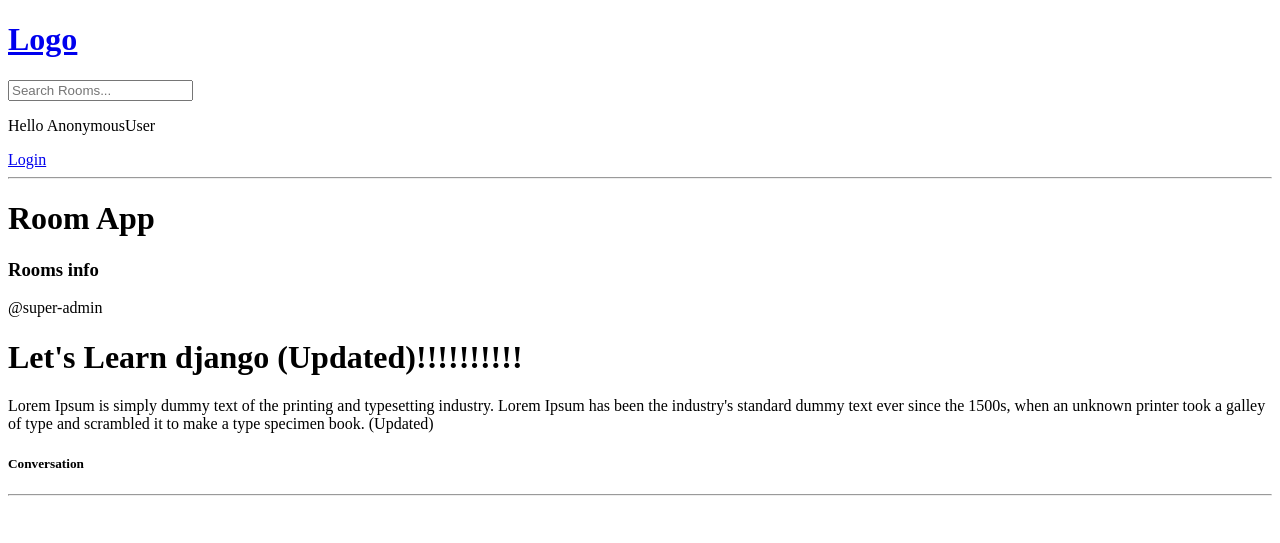
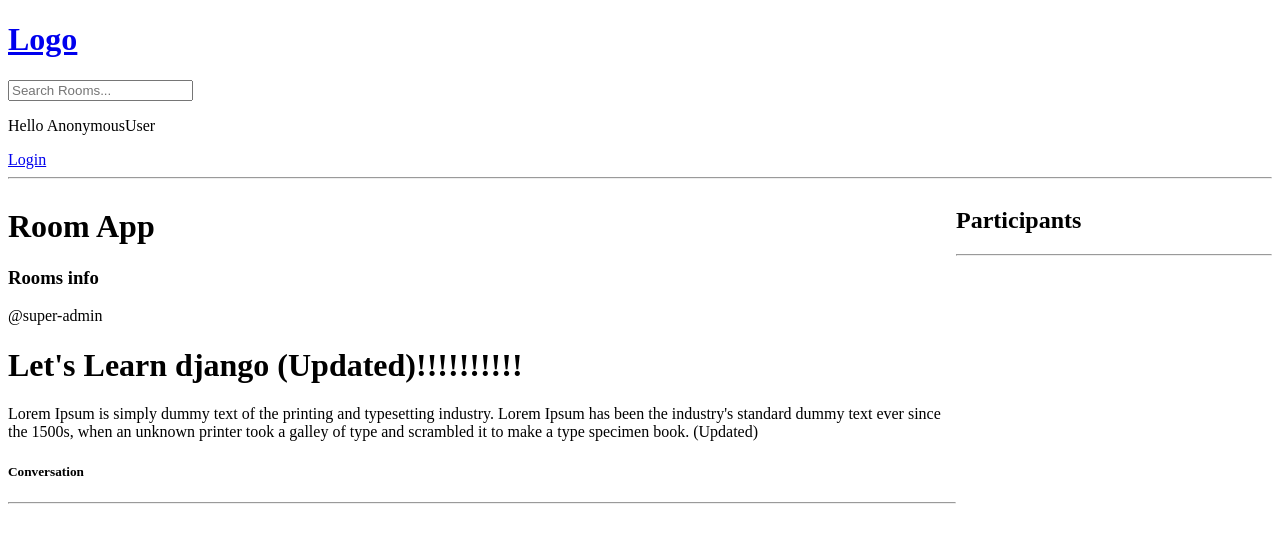
Before and after one commit to bnitish101/DjangoStudyBud, a Django app: template studybud/base/templates/base/room.html in a window 1280 px wide. Shown: the top 543 px of the page. Run offline with Django 4.2, Linux system fonts and the light colour scheme; the template is opened without the code that fills it: values that come from a table or form of the project are taken from there, others are empty; data comes from the database, SQL or seed files in the repository; parts of the project's set-up code (start-up, migrations or seed data) failed here and were passed over.

Commit message:
insert and read the data from many to many relationship table

```diff
--- a/studybud/base/templates/base/room.html
+++ b/studybud/base/templates/base/room.html
@@ -1,7 +1,14 @@
 {% extends 'main.html' %}
 
 {% block content %}
-
+<style>
+    .room-container{
+        display: grid;
+        grid-template-columns: 3fr 1fr;
+    }
+</style>
+<div class="room-container">
+    <div>
         <h1>Room App</h1>
         <h3>Rooms info</h3>
         <span>@{{room.host.username}}</span>
@@ -34,4 +41,15 @@
                 </form>
             </div>
         {% endif %}
+    </div>
+    <div>
+        <h2>
+            Participants
+        </h2>
+        <hr>
+        {% for participant in participants %}
+            <p>@{{participant.username}}</p>
+        {% endfor %}
+    </div>
+</div>
 {% endblock content %}
```
Lines whose indentation alone changed are shown as unchanged.
